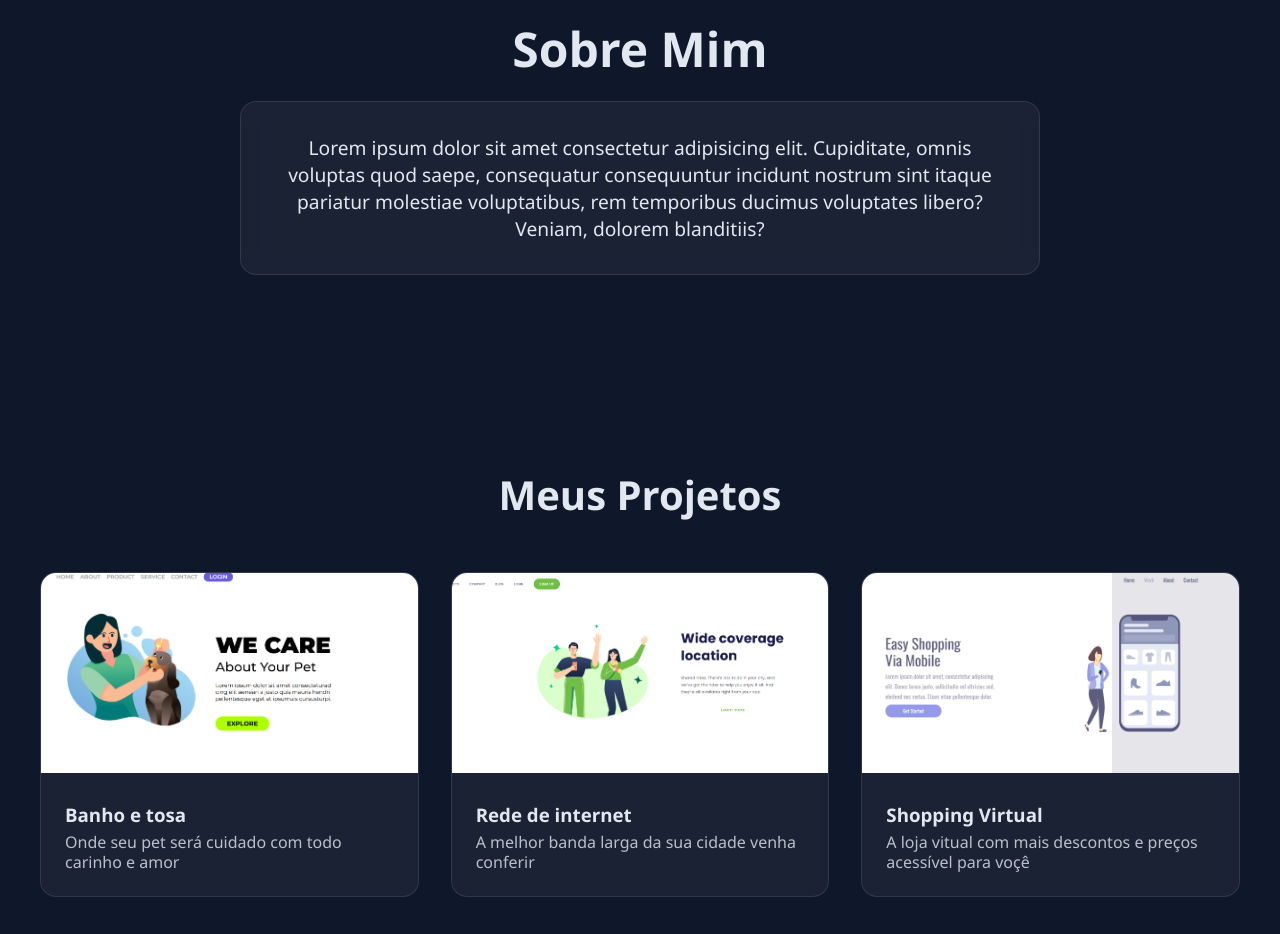
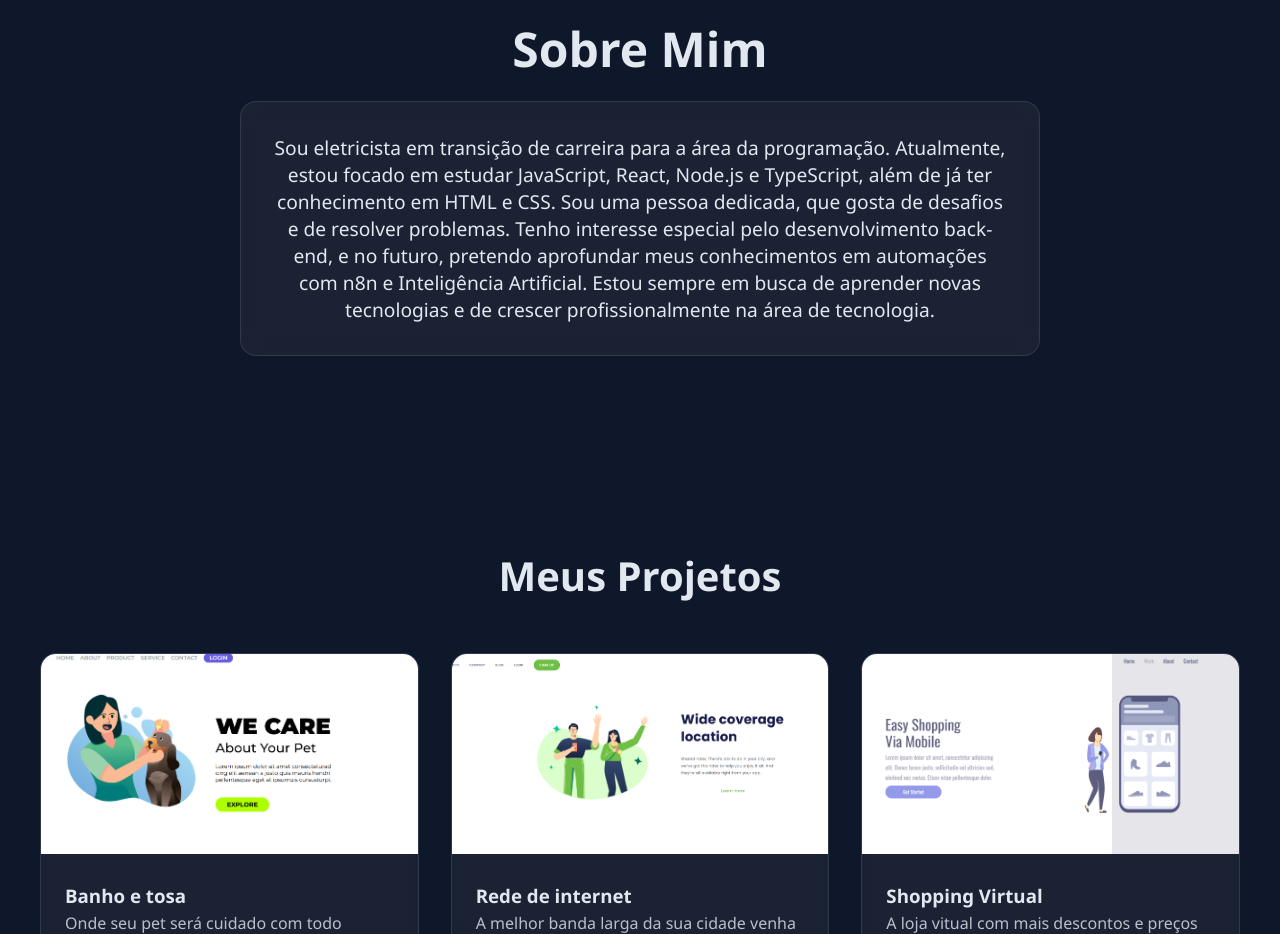
Before and after one commit to Daniellrjalves/Portifolio, a plain HTML site: page index.html in a window 1280 px wide. Shown: the part 880-1814 px from the top of the page. Drawn offline with Linux system fonts and the light colour scheme.

Commit message:
aterações no paragráfo do Sobre Mim

```diff
--- a/index.html
+++ b/index.html
@@ -46,9 +46,12 @@
   <section id="sobre" class="sobre">
     <h2 class="sobre-titulo">Sobre Mim</h2>
     <div class="sobre-caixa">
-      <p class="sobre-paragrafo">Lorem ipsum dolor sit amet consectetur adipisicing elit. Cupiditate, omnis voluptas
-        quod saepe, consequatur consequuntur incidunt nostrum sint itaque pariatur molestiae voluptatibus, rem
-        temporibus ducimus voluptates libero? Veniam, dolorem blanditiis?</p>
+      <p class="sobre-paragrafo">Sou eletricista em transição de carreira para a área da programação. Atualmente, estou
+        focado em estudar JavaScript, React, Node.js e TypeScript, além de já ter conhecimento em HTML e CSS.
+        Sou uma pessoa dedicada, que gosta de desafios e de resolver problemas. Tenho interesse especial pelo
+        desenvolvimento back-end, e no futuro, pretendo aprofundar meus conhecimentos em automações com n8n e
+        Inteligência Artificial.
+        Estou sempre em busca de aprender novas tecnologias e de crescer profissionalmente na área de tecnologia.</p>
 
     </div>
   </section>
```
